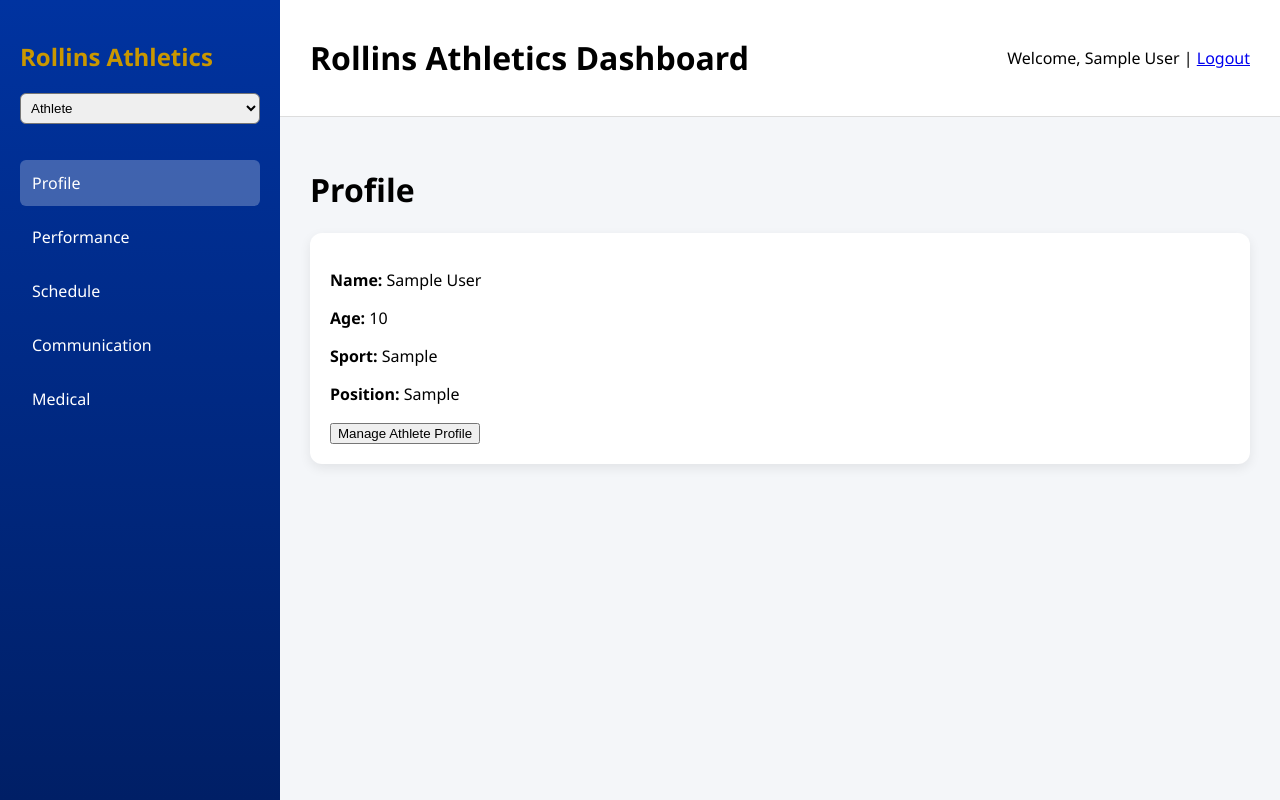
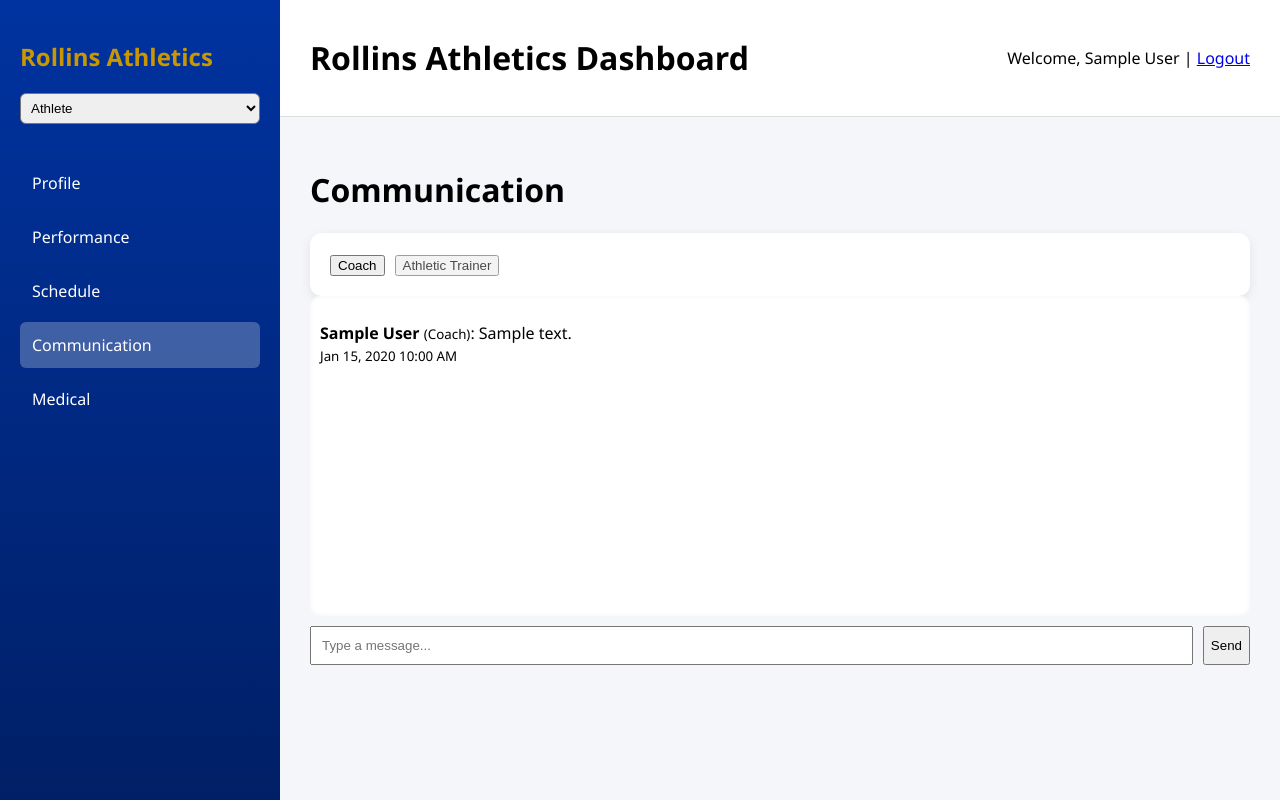
Before and after one commit to caitlynl24/CMS375-Spring2026, a PHP site: page /index.php?tab=communication&conversation=coach in a window 1280 px wide. Run offline with PHP 8.4, Linux system fonts and the light colour scheme; the visitor is signed in with stand-in values (Sample User, id 1); data comes from the database, SQL or seed files in the repository; tables that the repository leaves empty hold one stand-in row (values such as "Sample post").

Commit message:
fixed messaging

```diff
--- a/UI/index.php
+++ b/UI/index.php
@@ -9,6 +9,18 @@ if (!isset($_SESSION['user_id'])) {
 $role = $_SESSION['role'];
 
 require 'db.php';
+
+$activeTab = $_GET['tab'] ?? 'profile';
+$allowedTabs = ['profile', 'performance', 'schedule', 'communication', 'medical'];
+if (!in_array($activeTab, $allowedTabs, true)) {
+    $activeTab = 'profile';
+}
+
+$conversation = $_GET['conversation'] ?? 'coach';
+$allowedConversations = ['coach', 'athletic_trainer'];
+if (!in_array($conversation, $allowedConversations, true)) {
+    $conversation = 'coach';
+}
 
 $userId = $_SESSION['user_id'];
 $stmt = $conn->prepare("SELECT athlete_id, full_name, age, sport, position FROM athletes WHERE user_id = ?");
@@ -74,12 +86,12 @@ if ($athlete) {
         "SELECT u.name AS sender_name, m.recipient_role, m.content, m.sent_at
          FROM messages m
          INNER JOIN users u ON m.sender_user_id = u.user_id
-         WHERE m.athlete_id = ?
+         WHERE m.athlete_id = ? AND m.recipient_role = ?
          ORDER BY sent_at ASC"
     );
 
     if ($messagesStmt) {
-        $messagesStmt->bind_param("i", $athleteId);
+        $messagesStmt->bind_param("is", $athleteId, $conversation);
         $messagesStmt->execute();
         $messagesResult = $messagesStmt->get_result();
 
@@ -111,11 +123,11 @@ if ($athlete) {
         </select>
 
         <ul>
-            <li onclick="showPage(event, 'profile')" class="active">Profile</li>
-            <li onclick="showPage(event, 'performance')">Performance</li>
-            <li onclick="showPage(event, 'schedule')">Schedule</li>
-            <li onclick="showPage(event, 'communication')">Communication</li>
-            <li onclick="showPage(event, 'medical')">Medical</li>
+            <li onclick="showPage(event, 'profile')" class="<?php echo ($activeTab === 'profile') ? 'active' : ''; ?>">Profile</li>
+            <li onclick="showPage(event, 'performance')" class="<?php echo ($activeTab === 'performance') ? 'active' : ''; ?>">Performance</li>
+            <li onclick="showPage(event, 'schedule')" class="<?php echo ($activeTab === 'schedule') ? 'active' : ''; ?>">Schedule</li>
+            <li onclick="showPage(event, 'communication')" class="<?php echo ($activeTab === 'communication') ? 'active' : ''; ?>">Communication</li>
+            <li onclick="showPage(event, 'medical')" class="<?php echo ($activeTab === 'medical') ? 'active' : ''; ?>">Medical</li>
         </ul>
     </div>
 
@@ -137,7 +149,7 @@ if ($athlete) {
         <div class="content">
 
             <!-- Profile -->
-            <div id="profile" class="page active">
+            <div id="profile" class="page <?php echo ($activeTab === 'profile') ? 'active' : ''; ?>">
                 <h1>Profile</h1>
 
                 <div class="card">
@@ -155,7 +167,7 @@ if ($athlete) {
             </div>
 
             <!-- Performance -->
-            <div id="performance" class="page">
+            <div id="performance" class="page <?php echo ($activeTab === 'performance') ? 'active' : ''; ?>">
                 <h1>Performance Tracking</h1>
                 <?php if ($athlete): ?>
                     <div class="card">
@@ -221,7 +233,7 @@ if ($athlete) {
             </div>
 
             <!-- Schedule -->
-            <div id="schedule" class="page">
+            <div id="schedule" class="page <?php echo ($activeTab === 'schedule') ? 'active' : ''; ?>">
                 <h1>Schedule</h1>
 
                 <?php if (!$athlete): ?>
@@ -257,7 +269,7 @@ if ($athlete) {
             </div>
 
             <!-- Communication -->
-            <div id="communication" class="page">
+            <div id="communication" class="page <?php echo ($activeTab === 'communication') ? 'active' : ''; ?>">
                 <h1>Communication</h1>
 
                 <?php if (!$athlete): ?>
@@ -266,6 +278,17 @@ if ($athlete) {
                         <a href="athlete_create.php"><button>Create Athlete Profile</button></a>
                     </div>
                 <?php else: ?>
+                    <div class="card">
+                        <div style="display:flex; gap:10px; flex-wrap:wrap;">
+                            <a href="index.php?tab=communication&conversation=coach">
+                                <button <?php echo ($conversation === 'coach') ? 'style="opacity:1;"' : 'style="opacity:0.7;"'; ?>>Coach</button>
+                            </a>
+                            <a href="index.php?tab=communication&conversation=athletic_trainer">
+                                <button <?php echo ($conversation === 'athletic_trainer') ? 'style="opacity:1;"' : 'style="opacity:0.7;"'; ?>>Athletic Trainer</button>
+                            </a>
+                        </div>
+                    </div>
+
                     <div class="chat-box" id="chat">
                         <?php if (empty($messages)): ?>
                             <p>No messages yet.</p>
@@ -273,7 +296,7 @@ if ($athlete) {
                             <?php foreach ($messages as $msg): ?>
                                 <p>
                                     <strong><?php echo htmlspecialchars($msg['sender_name']); ?></strong>
-                                    <small>(to <?php echo htmlspecialchars(ucwords(str_replace('_', ' ', $msg['recipient_role']))); ?>)</small>:
+                                    <small>(<?php echo htmlspecialchars(ucwords(str_replace('_', ' ', $conversation))); ?>)</small>:
                                     <?php echo htmlspecialchars($msg['content']); ?>
                                     <br>
                                     <small><?php echo htmlspecialchars(date('M j, Y g:i A', strtotime($msg['sent_at']))); ?></small>
@@ -283,10 +306,7 @@ if ($athlete) {
                     </div>
 
                     <form class="chat-input" method="POST" action="message_create_handler.php">
-                        <select name="recipient_role" required>
-                            <option value="coach">Coach</option>
-                            <option value="athletic_trainer">Athletic Trainer</option>
-                        </select>
+                        <input type="hidden" name="recipient_role" value="<?php echo htmlspecialchars($conversation); ?>">
                         <input type="text" name="content" id="messageInput" placeholder="Type a message..." required>
                         <button type="submit">Send</button>
                     </form>
@@ -294,7 +314,7 @@ if ($athlete) {
             </div>
 
             <!-- Medical -->
-            <div id="medical" class="page">
+            <div id="medical" class="page <?php echo ($activeTab === 'medical') ? 'active' : ''; ?>">
                 <h1>Medical Records</h1>
 
                 <div class="card">
--- a/UI/message_create_handler.php
+++ b/UI/message_create_handler.php
@@ -15,7 +15,8 @@ $recipientRole = trim($_POST['recipient_role'] ?? '');
 $allowedRecipientRoles = ['coach', 'athletic_trainer'];
 
 if ($content === '' || !in_array($recipientRole, $allowedRecipientRoles, true)) {
-    header("Location: index.php");
+    $safeRole = in_array($recipientRole, $allowedRecipientRoles, true) ? $recipientRole : 'coach';
+    header("Location: index.php?tab=communication&conversation=" . urlencode($safeRole));
     exit();
 }
 
@@ -48,5 +49,5 @@ if (!$stmt) {
 $stmt->bind_param("iiss", $athleteId, $userId, $recipientRole, $content);
 $stmt->execute();
 
-header("Location: index.php");
+header("Location: index.php?tab=communication&conversation=" . urlencode($recipientRole));
 exit();
```
